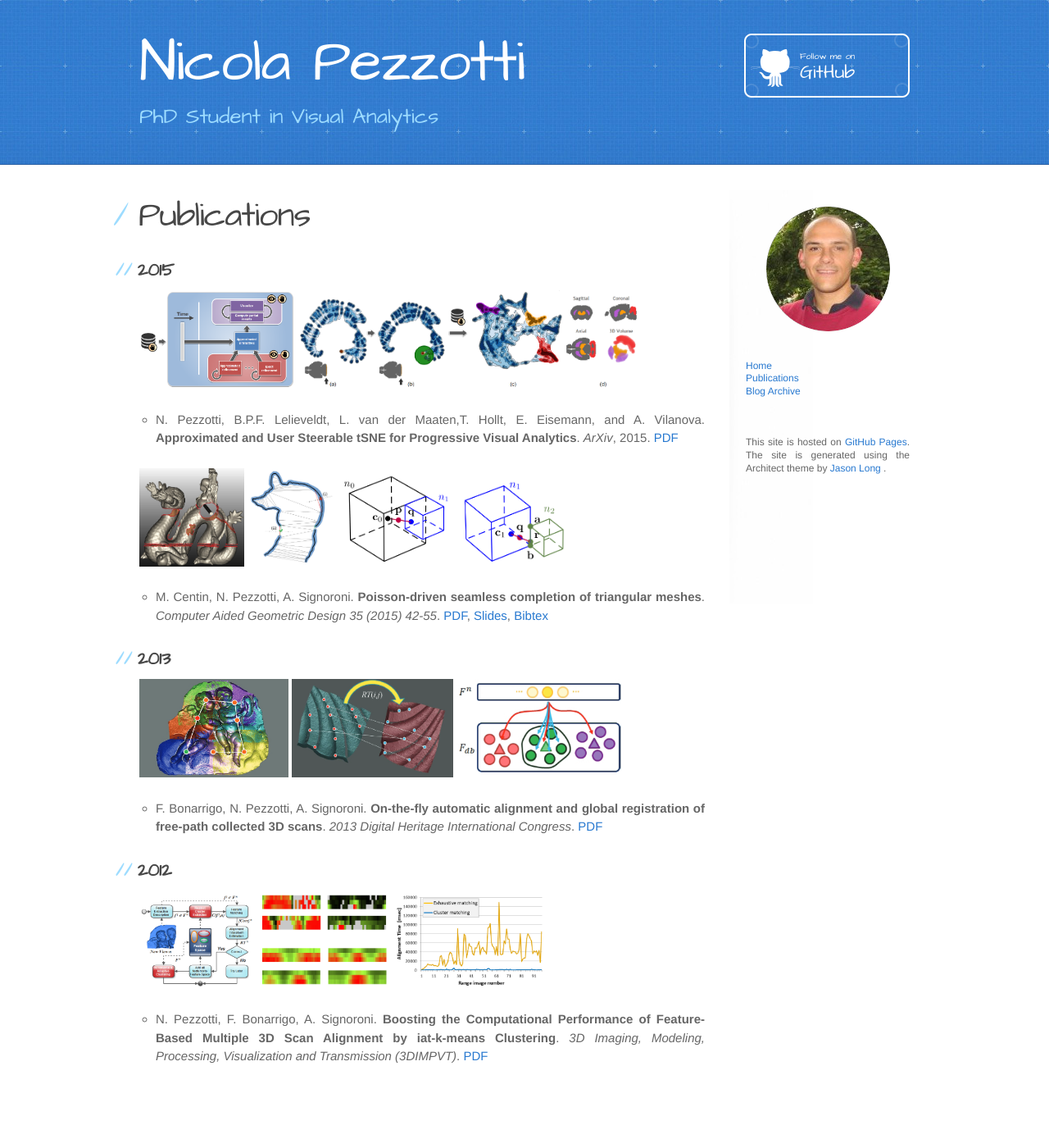
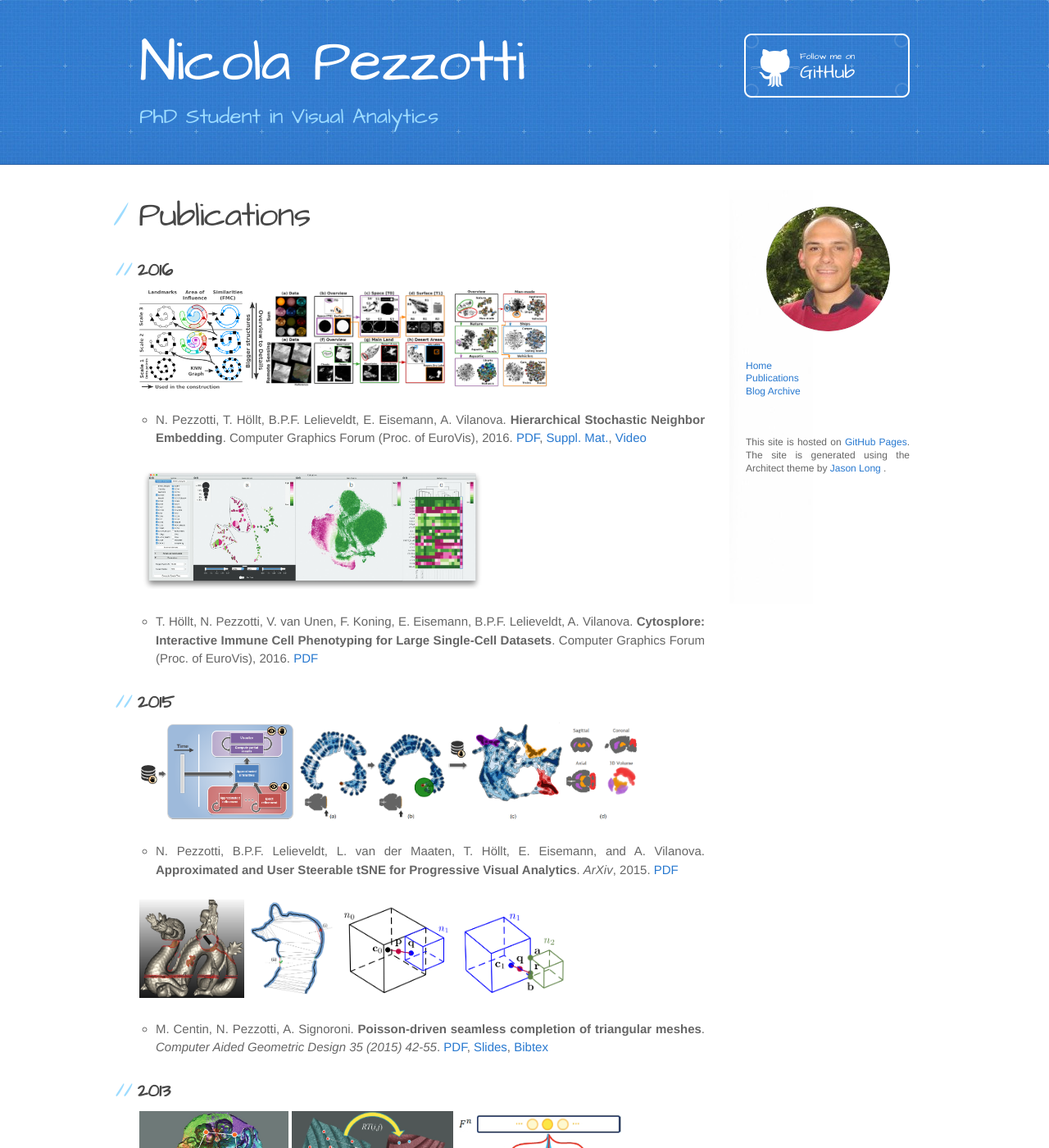
Before and after one commit to Nicola17/Nicola17.github.io, a Jekyll site: the page built from publications/index.md, in a window 1280 px wide and 1400 px high. Shown: the whole window at 82% size. Built offline with Jekyll 4.4.1, drawn with Linux system fonts in a browser that asks for light colours.

Commit message:
Add EuroVis 2016 publications

```diff
--- a/publications/index.md
+++ b/publications/index.md
@@ -6,6 +6,19 @@ title: Nicola Pezzotti - Publications
 Publications
 ================
 
+2016
+-------
+
+<img src="Pictures/2016_hsne/overview_final.png" height="120">
+<img src="Pictures/2016_hsne/sun_final_small.png" height="120">
+<img src="Pictures/2016_hsne/dl.png" height="120">
+
+* N. Pezzotti, T. Höllt, B.P.F. Lelieveldt, E. Eisemann, A. Vilanova. **Hierarchical Stochastic Neighbor Embedding**. Computer Graphics Forum (Proc. of EuroVis), 2016. [PDF](publications/2016_hsne/preprint.pdf), [Suppl. Mat.](publications/2016_hsne/experiments.pdf), [Video](publications/2016_hsne/sun_analysis.mp4)
+
+<img src="Pictures/cytosplore.jpg" height="150">
+
+* T. Höllt, N. Pezzotti, V. van Unen, F. Koning, E. Eisemann, B.P.F. Lelieveldt, A. Vilanova. **Cytosplore: Interactive Immune Cell Phenotyping for Large Single-Cell Datasets**. Computer Graphics Forum (Proc. of EuroVis), 2016. [PDF](https://graphics.tudelft.nl/Publications-new/2016/HPVKELV16/eurovis16_Cytosplore_Interactive_Immune_Cell_Phenotyping_for_Large_Single-Cell_Datasets.pdf)
+
 2015
 -------
 
@@ -13,7 +26,7 @@ Publications
 <img src="Pictures/a_tsne/aba.png" height="120">
 <!--<img src="Pictures/a_tsne/rt.png" height="120">-->
 
-* N. Pezzotti, B.P.F. Lelieveldt, L. van der Maaten,T. Hollt, E. Eisemann, and A. Vilanova. **Approximated and User Steerable tSNE for Progressive Visual Analytics**. *ArXiv*, 2015. [PDF](http://arxiv.org/pdf/1512.01655v2.pdf)
+* N. Pezzotti, B.P.F. Lelieveldt, L. van der Maaten, T. Höllt, E. Eisemann, and A. Vilanova. **Approximated and User Steerable tSNE for Progressive Visual Analytics**. *ArXiv*, 2015. [PDF](http://arxiv.org/pdf/1512.01655v2.pdf)
 
 <img src="Pictures/dragon_armadillo_buddha.png" height="120">
 <img src="Pictures/protection.png" height="120">
```
Also changed, not shown: index.md (+4 -1 lines), publications/Pictures/2016_hsne/dl.png (added), publications/Pictures/2016_hsne/overview_final.png (added), publications/Pictures/2016_hsne/sun_final_small.png (added), publications/Pictures/cytosplore.jpg (added), 3 other files.
